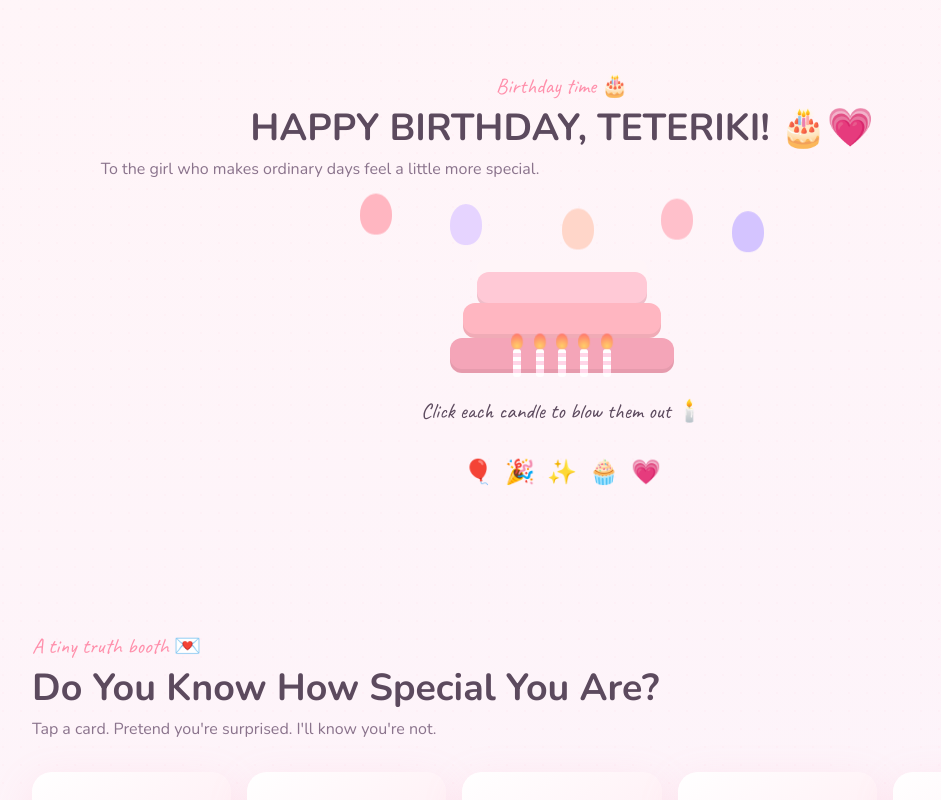
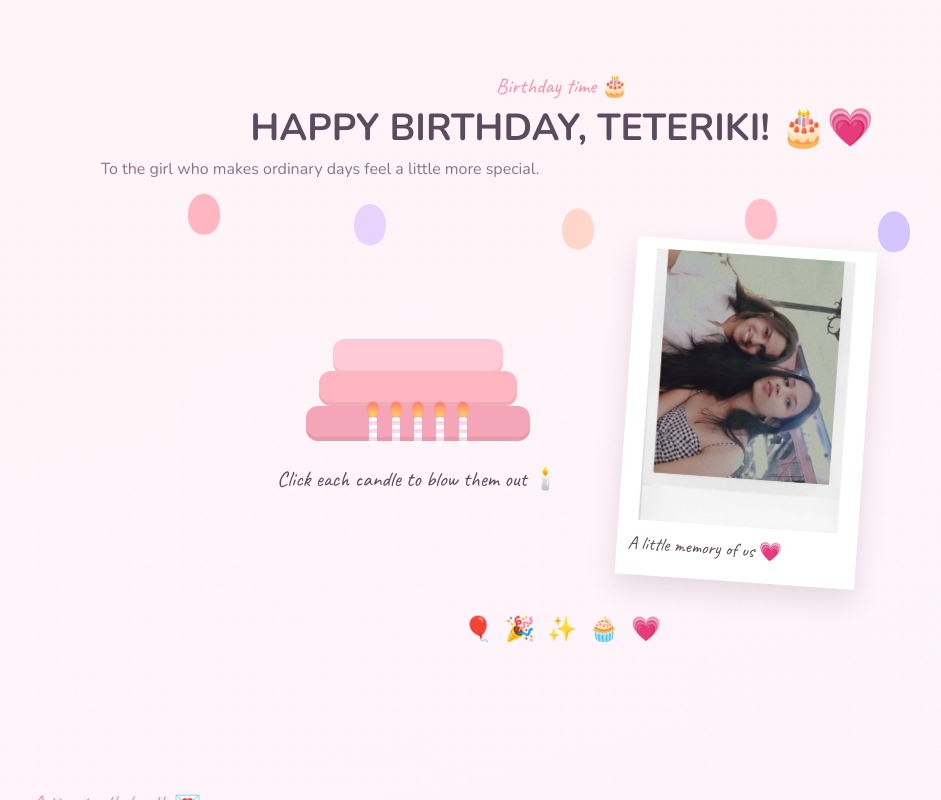
Before and after one commit to sakshitiwariii/Samruddhi, a React (Vite) app: page / in a window 1280 px wide. Both pictures are taken after a click on the button "Open Your Surprise 🎀". Shown: the top 800 px of the page, without its empty margins (78-1019 px from the left). Built offline with nearby package versions, Linux system fonts and the light colour scheme.

Commit message:
Add birthday polaroid and Lage video

```diff
--- a/src/components/Birthday.jsx
+++ b/src/components/Birthday.jsx
@@ -69,6 +69,10 @@ export default function Birthday() {
               {allOut ? 'Wish made! ✨' : 'Click each candle to blow them out 🕯️'}
             </p>
           </div>
+          <figure className="birthday-polaroid">
+            <img src="/images/polaroid-classic.png" alt="A classic memory of us" />
+            <figcaption className="handwriting">A little memory of us 💗</figcaption>
+          </figure>
           <div className="birthday-confetti" ref={confettiRef} aria-hidden="true" />
         </div>
 
--- a/src/data/videos.js
+++ b/src/data/videos.js
@@ -3,6 +3,14 @@
  * type: 'local' | 'youtube'
  */
 export const videos = [
+  {
+    type: 'local',
+    video: '/videos/lage.mp4',
+    thumbnail: '/images/placeholder-video.svg',
+    title: 'Lage 🎬',
+    date: '2026',
+    description: 'Another little memory for our cinema.',
+  },
   {
     type: 'local',
     video: '/videos/biddi-jaleli.mp4',
--- a/src/index.css
+++ b/src/index.css
@@ -272,7 +272,11 @@ body {
 .birthday-scene {
   position: relative;
   margin: 2rem auto;
-  max-width: 28rem;
+  max-width: 52rem;
+  display: flex;
+  align-items: center;
+  justify-content: center;
+  gap: 3rem;
 }
 
 .balloons {
@@ -303,6 +307,32 @@ body {
 .cake-wrap {
   position: relative;
   padding-top: 3rem;
+  flex: 0 1 20rem;
+}
+
+.birthday-polaroid {
+  position: relative;
+  z-index: 1;
+  width: min(15rem, 42vw);
+  margin: 2rem 0 0;
+  padding: 0.7rem 0.7rem 1.25rem;
+  background: #fff;
+  box-shadow: 0 12px 28px rgba(92, 74, 94, 0.16);
+  transform: rotate(4deg);
+  text-align: left;
+}
+
+.birthday-polaroid img {
+  display: block;
+  width: 100%;
+  aspect-ratio: 4 / 5;
+  object-fit: cover;
+}
+
+.birthday-polaroid figcaption {
+  margin: 0.65rem 0 0;
+  color: var(--ink);
+  font-size: 1.15rem;
 }
 
 .cake {
@@ -1295,6 +1325,18 @@ body {
   }
 }
 
+@media (max-width: 639px) {
+  .birthday-scene {
+    flex-direction: column;
+    gap: 1.25rem;
+  }
+
+  .birthday-polaroid {
+    width: min(15rem, 75vw);
+    margin-top: 0;
+  }
+}
+
 @media (prefers-reduced-motion: reduce) {
   *,
   *::before,
```
Also changed, not shown: 1 other file (tests, documents, lock files or other folders).
